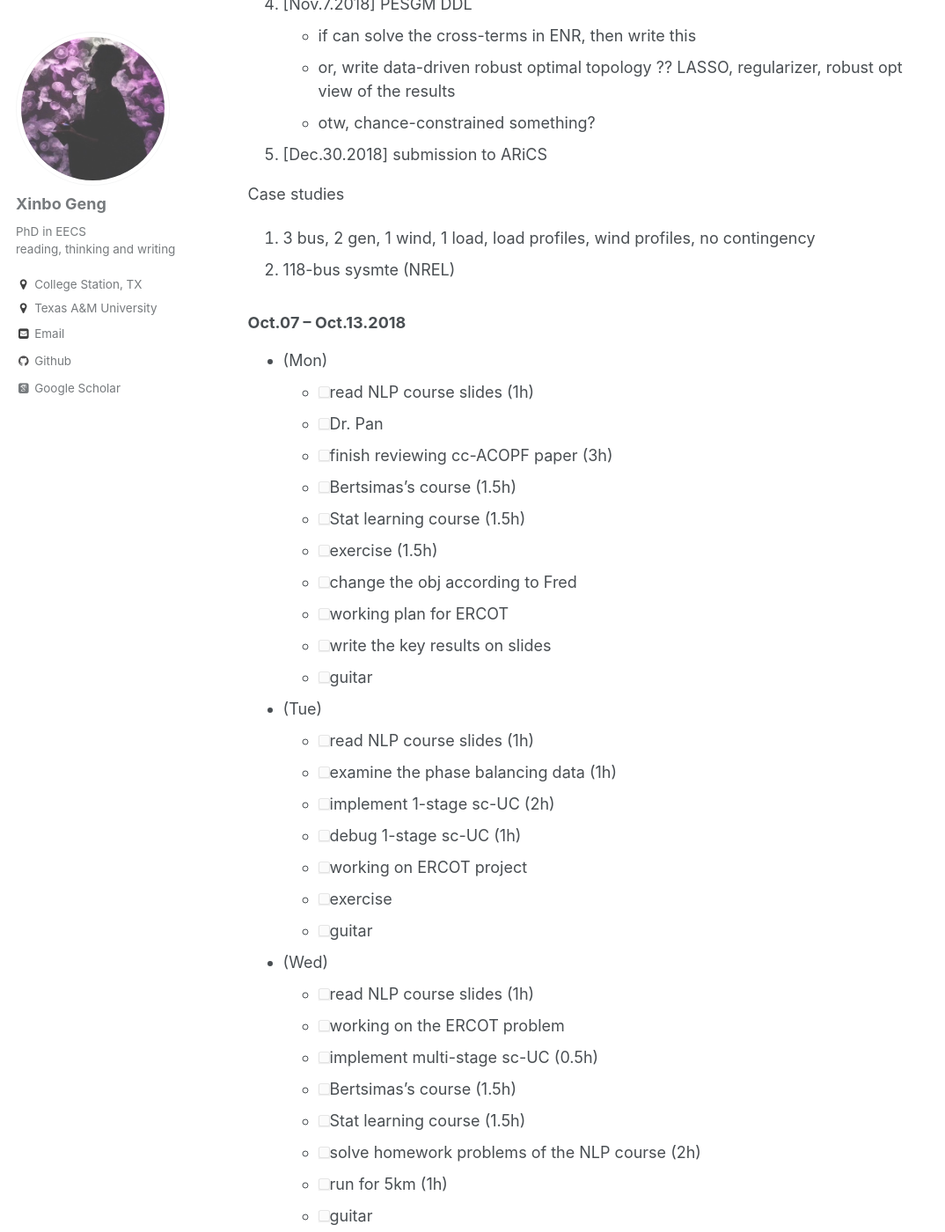
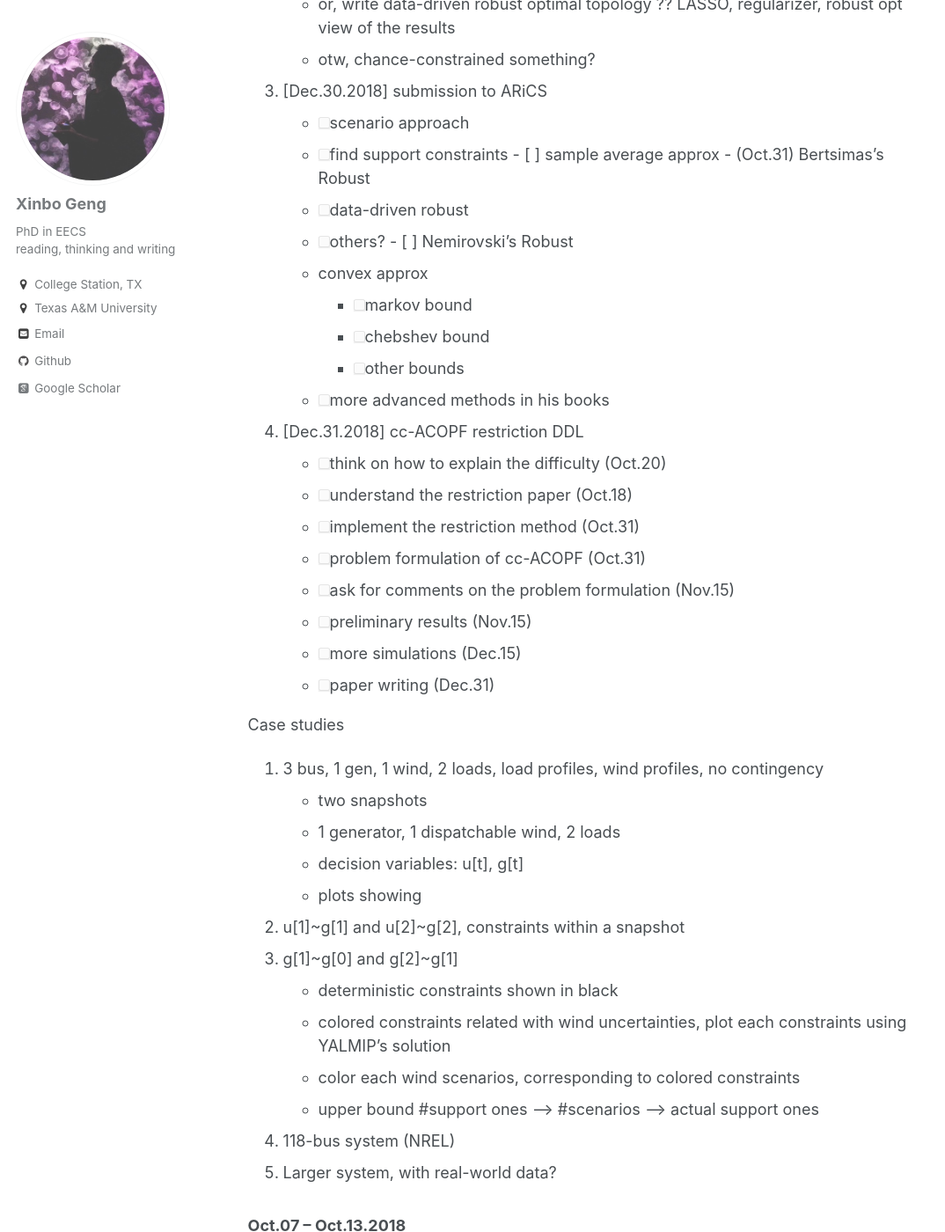
Before and after one commit to xb00dx/xb00dx.github.io, a Jekyll site: the page built from _pages/work-in-progress.md, in a window 1280 px wide and 1400 px high, scrolled down 353 px. Shown: the whole window at 88% size, without its empty margins (0-1074 px from the left). Built offline with Jekyll 4.4.1, drawn with Linux system fonts in a browser that asks for light colours; some web fonts are replaced; some of the changed text lies outside the part shown.

Commit message:
no message

```diff
--- a/_pages/work-in-progress.md
+++ b/_pages/work-in-progress.md
@@ -10,74 +10,91 @@ redirect_from:
 
 ### Upcoming Deadlines
 
-1. [Sep.31.2018] cc-SCUC DDL
+1. [Oct.31.2018] cc-SCUC DDL
 1. [Oct.5.2018] review TPW paper
-1. [Oct.17.2018] review TSG paper
-1. [Nov.7.2018] PESGM DDL
   - if can solve the cross-terms in ENR, then write this
   - or, write data-driven robust optimal topology ?? LASSO, regularizer, robust opt view of the results
   - otw, chance-constrained something?
 1. [Dec.30.2018] submission to ARiCS
+  - [ ] scenario approach
+    - [ ] find support constraints
+  - [ ] sample average approx
+  - (Oct.31) Bertsimas's Robust
+    - [ ] data-driven robust
+    - [ ] others?
+  - [ ] Nemirovski's Robust
+    - convex approx
+      - [ ] markov bound
+      - [ ] chebshev bound
+      - [ ] other bounds
+    - [ ] more advanced methods in his books
+1. [Dec.31.2018] cc-ACOPF restriction DDL
+  - [ ] think on how to explain the difficulty (Oct.20)
+  - [ ] understand the restriction paper (Oct.18)
+  - [ ] implement the restriction method (Oct.31)
+  - [ ] problem formulation of cc-ACOPF (Oct.31)
+  - [ ] ask for comments on the problem formulation (Nov.15)
+  - [ ] preliminary results (Nov.15)
+  - [ ] more simulations (Dec.15)
+  - [ ] paper writing (Dec.31)
 
 Case studies
-1. 3 bus, 2 gen, 1 wind, 1 load, load profiles, wind profiles, no contingency
-2. 118-bus sysmte (NREL)
+1. 3 bus, 1 gen, 1 wind, 2 loads, load profiles, wind profiles, no contingency
+  - two snapshots
+  - 1 generator, 1 dispatchable wind, 2 loads
+  - decision variables: u[t], g[t]
+  - plots showing
+  1. u[1]~g[1] and u[2]~g[2], constraints within a snapshot
+  2. g[1]~g[0] and g[2]~g[1]
+  - deterministic constraints shown in black
+  - colored constraints related with wind uncertainties, plot each constraints using YALMIP's solution
+  - color each wind scenarios, corresponding to colored constraints
+  - upper bound #support ones --> #scenarios --> actual support ones
+2. 118-bus system (NREL)
+3. Larger system, with real-world data?
+
 
 ### Oct.07 -- Oct.13.2018
-
 * (Mon)
-  - [ ] read NLP course slides (1h)
-  - [ ] Dr. Pan
   - [ ] finish reviewing cc-ACOPF paper (3h)
-  - [ ] Bertsimas's course (1.5h)
-  - [ ] Stat learning course (1.5h)
   - [ ] exercise (1.5h)
-  - [ ] change the obj according to Fred
-  - [ ] working plan for ERCOT
-  - [ ] write the key results on slides
   - [ ] guitar
 * (Tue)
-  - [ ] read NLP course slides (1h)
-  - [ ] examine the phase balancing data (1h)
-  - [ ] implement 1-stage sc-UC (2h)
-  - [ ] debug 1-stage sc-UC (1h)
-  - [ ] working on ERCOT project
+  - [ ] modify formulation, wind is dispatchable
+  - [ ] implement 1-stage sc-UC, 3-bus (2h)
+  - [ ] debug 1-stage sc-UC, 3-bus (1h)
+  - [ ] code to find support scenarios
+* (Wed)
+  - [ ] on the bus
+    - [ ] simulation results of sc-UC (2h)
+    - [ ] read Lee-Chan's paper (1h)
+    - [ ] analyze sc-UC results (1h)
+    - [ ] collect results in slides
+  - [ ] LIDS tea talk (1h)
+  - [ ] Stat learning course (1.5h)
+  - [ ] Machine Learning course (1.5h)
+  - [ ] implement multi-stage sc-UC (0.5h)
+  - [ ] run for 5 miles (gym)
+* (Thu)
+  - [ ] implement multi-stage sc-UC (0.5h)
+  - [ ] read the data-driven RO paper (1h)
+  - [ ] meet Dr. Xie (results) (1h)
+  - [ ] how to explain the difficulty of cc-ACOPF
   - [ ] exercise
   - [ ] guitar
-* (Wed)
-  - [ ] read NLP course slides (1h)
-  - [ ] working on the ERCOT problem
-  - [ ] implement multi-stage sc-UC (0.5h)
-  - [ ] Bertsimas's course (1.5h)
-  - [ ] Stat learning course (1.5h)
-  - [ ] solve homework problems of the NLP course (2h)
-  - [ ] run for 5km (1h)
-  - [ ] guitar
-* (Thu)
-  - [ ] read NLP course slides (1h)
+* (Fri)
+  - [ ] talk to Dong-chan (1h)
   - [ ] debug/analyze multi-stage sc-UC (1.5h)
   - [ ] check the sc-SCUC paper, with new outline (1h)
   - [ ] test simulation results of the big system (2h)
-  - [ ] exercise
-  - [ ] guitar
-* (Fri)
-  - [ ] read NLP course slides (1h)
-  - [ ] ERCOT meeting
-  - [ ] simulation results of the big system
-  - [ ] debug the sc-UC code for large-scale system (1h)
-  - [ ] bus to NYC
-  - [ ] checking the sample exam
-  - [ ] read NLP course slides (1h)
 * (Sat)
-  - [ ] watch NLP course video (1h)
-  - [ ] solve homework problems of the NLP course (2h)
-  - [ ] PESGM paper idea
+  - [ ] examine the phase balancing data (1h)
+  - [ ] factor model on phase balancing (1h)
   - [ ] guitar
 * (Sun)
-  - [ ] multi-stage SCUC
-  - [ ] NYC marathon
-  - [ ] review for the exam
-  - [ ] Back to Boston
+  - [ ] code running for large test cases
+  - [ ] hiking
+  - [ ] oysters
 
 ### Next
 #### Next Week
@@ -86,6 +103,9 @@ Case studies
 - [ ] compare results of factor CLT with previous box set (0.5h)
 - [ ] implement data-driven robust optimization
 - [ ] relaxation is tight for tree networks
+- [ ] simulation results of the big system
+- [ ] debug the sc-UC code for large-scale system (1h)
+- [ ] read the data-driven robust paper
 
 #### High Priority
 - [ ] read Ahmad's paper
```
Also changed, not shown: other parts of _pages/work-in-progress.md (+0 -10 lines).
